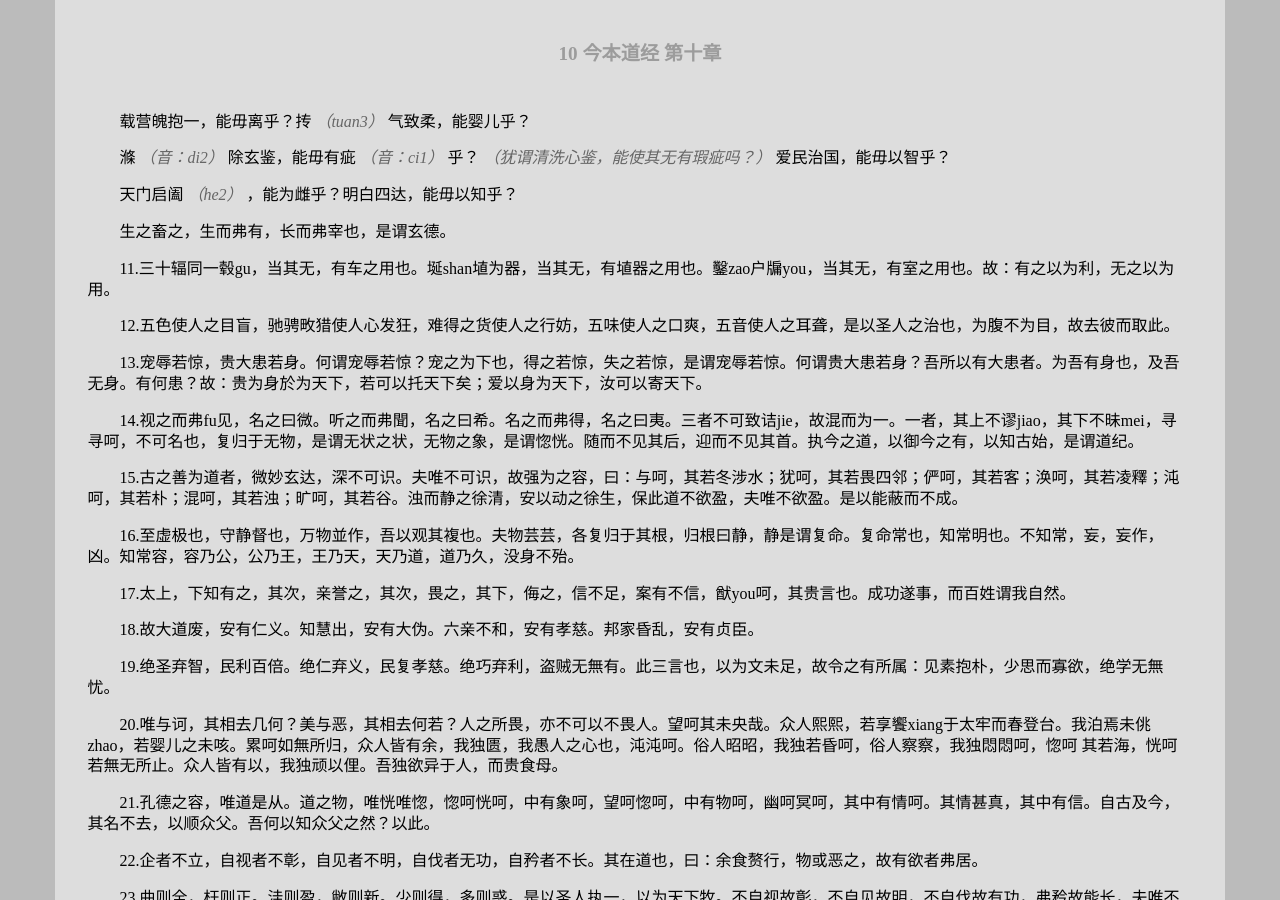
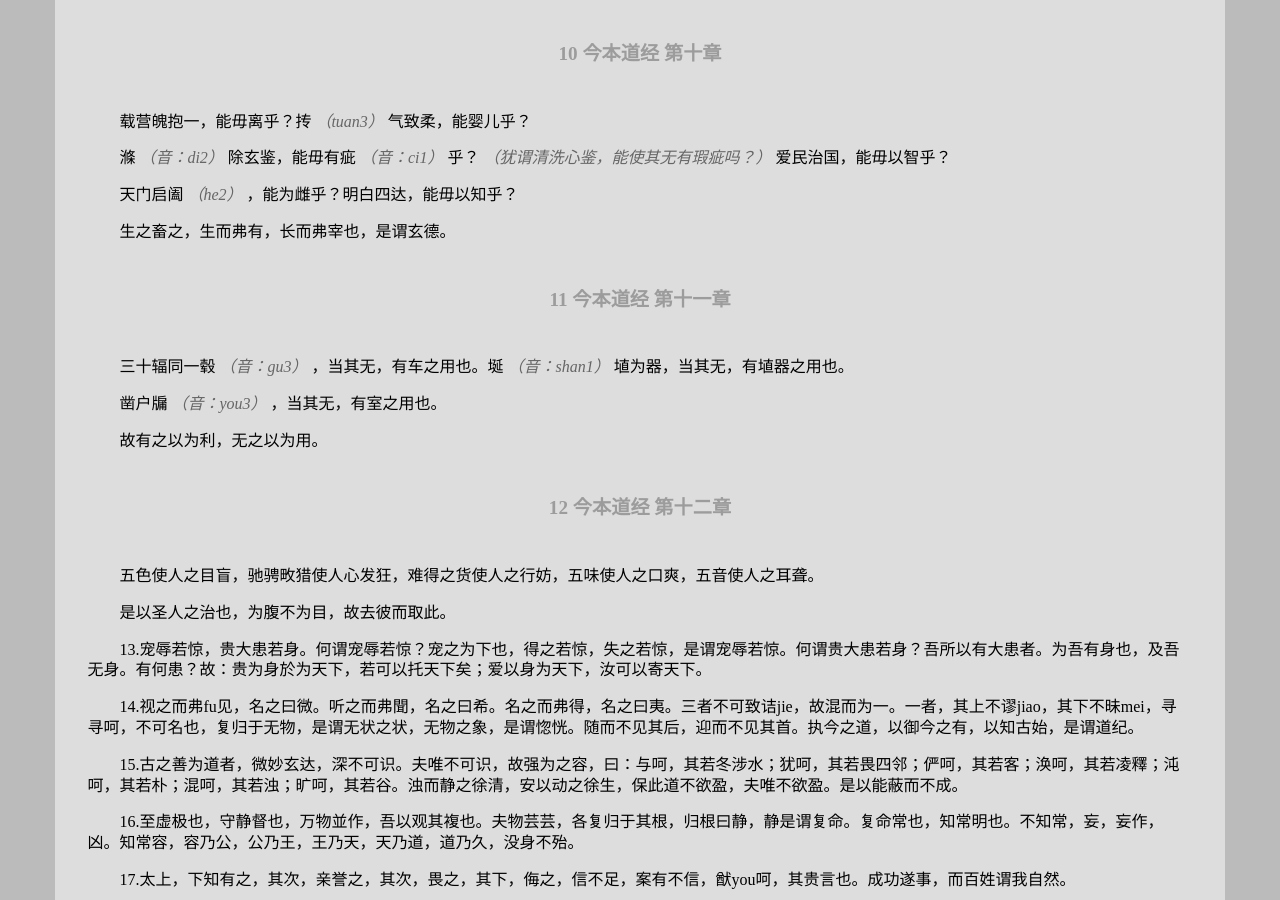
Before and after one commit to leiqin/leiqin.github.io, a Jekyll site: the page built from shoucang/daodejing.markdown, in a window 1280 px wide and 900 px high, scrolled down 12624 px. Built offline with Jekyll 4.4.1, drawn with Linux system fonts in a browser that asks for light colours; nearby versions of some CDN libraries.

Commit message:
道德经 道经 11 12

```diff
--- a/shoucang/daodejing.markdown
+++ b/shoucang/daodejing.markdown
@@ -499,11 +499,21 @@ title: 道德经
 
 生之畜之，生而弗有，长而弗宰也，是谓玄德。
 
+###### 11 今本道经 第十一章
+
+三十辐同一毂 _（音：gu3）_ ，当其无，有车之用也。埏 _（音：shan1）_ 埴为器，当其无，有埴器之用也。
+
+凿户牖 _（音：you3）_ ，当其无，有室之用也。
+
+故有之以为利，无之以为用。
+
+###### 12 今本道经 第十二章
+
+五色使人之目盲，驰骋畋猎使人心发狂，难得之货使人之行妨，五味使人之口爽，五音使人之耳聋。
+
+是以圣人之治也，为腹不为目，故去彼而取此。
 
 
-11.三十辐同一毂gu，当其无，有车之用也。埏shan埴为器，当其无，有埴器之用也。鑿zao户牖you，当其无，有室之用也。故：有之以为利，无之以为用。
-
-12.五色使人之目盲，驰骋畋猎使人心发狂，难得之货使人之行妨，五味使人之口爽，五音使人之耳聋，是以圣人之治也，为腹不为目，故去彼而取此。
 
 13.宠辱若惊，贵大患若身。何谓宠辱若惊？宠之为下也，得之若惊，失之若惊，是谓宠辱若惊。何谓贵大患若身？吾所以有大患者。为吾有身也，及吾无身。有何患？故：贵为身於为天下，若可以托天下矣；爱以身为天下，汝可以寄天下。
 
```
